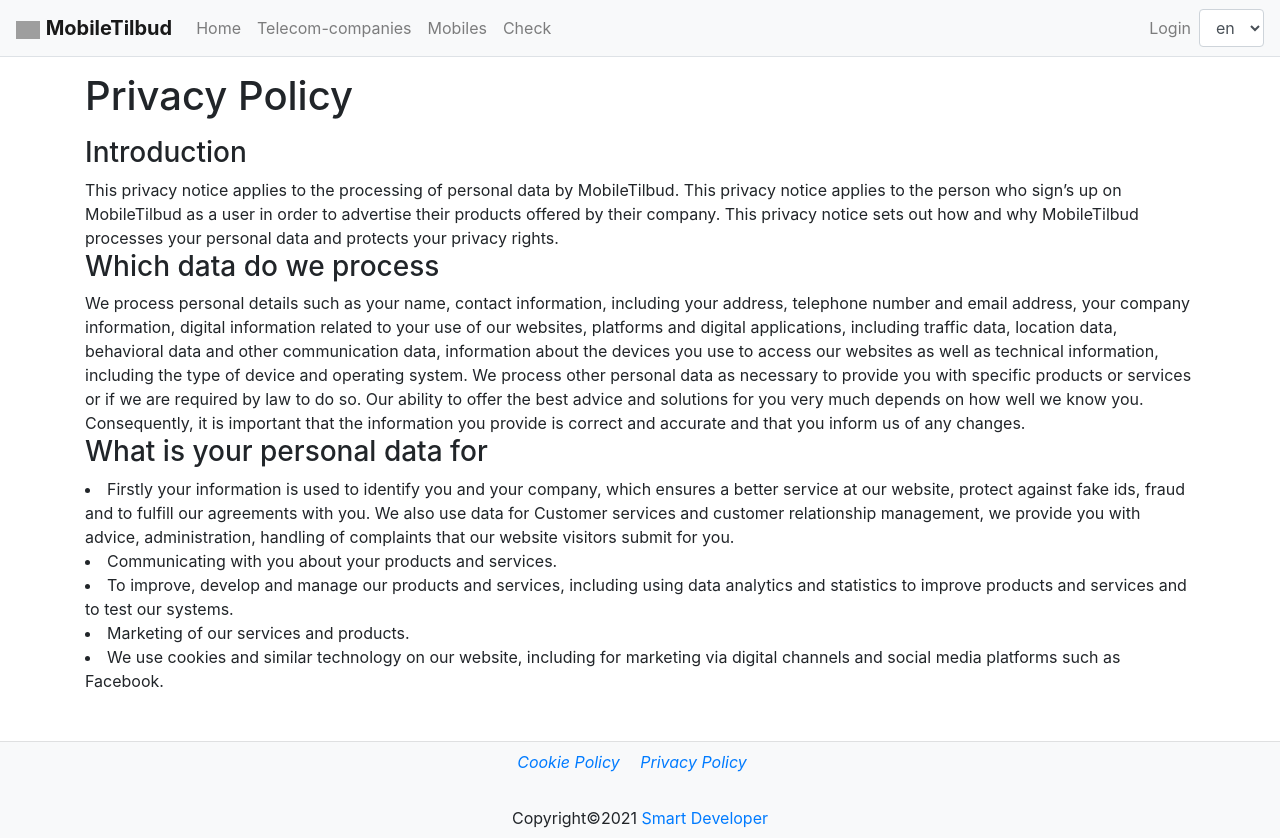
After one commit to faisalakhlaq/mobiletilbud, a Django app: page /privacy-policy/ in a window 1280 px wide. The commit adds this page. Run offline with Django 3.2, Linux system fonts and the light colour scheme; parts of the project's set-up code (start-up, migrations or seed data) failed here and were passed over; some libraries are stand-ins or nearby versions; grey boxes are pictures that could not be loaded.

Commit message:
added privacy policy and more

```diff
--- a/mobiletilbud/urls.py
+++ b/mobiletilbud/urls.py
@@ -2,6 +2,7 @@
 from django.conf.urls.i18n import i18n_patterns
 from django.conf.urls.static import static
 from django.contrib import admin
+from django.contrib.auth import views as auth_views
 from django.contrib.staticfiles.storage import staticfiles_storage
 from django.contrib.sitemaps.views import sitemap
 from django.urls import path, include
@@ -10,6 +11,7 @@
 from django.views.generic.base import RedirectView
 
 from core.views import change_language
+from partners.views import PartnersLoginView
 from .sitemaps import StaticViewSitemap, MobilesSitemap, OffersSitemap
 
 sitemaps = {
@@ -28,9 +30,13 @@
         content_type="text/plain"),),
     path('sitemap.xml', sitemap, {'sitemaps': sitemaps},
         name='django.contrib.sitemaps.views.sitemap'),
+    path('privacy-policy/',
+    TemplateView.as_view(template_name="privacy_policy.html"),
+    name='privacy-policy'),
 ]
 
 urlpatterns += i18n_patterns(
+    path('accounts/login/', PartnersLoginView.as_view(redirect_authenticated_user=True), name='login'),
     path('accounts/', include('django.contrib.auth.urls')),
     path('cookie-policy/',
     TemplateView.as_view(template_name="core/cookie_policy.html"),
--- a/partners/models.py
+++ b/partners/models.py
@@ -7,6 +7,7 @@
 
 User = settings.AUTH_USER_MODEL
 
+# TODO delete the address after deleting the PartnerEmployee
 class PartnerEmployee(models.Model):
     """This is a special user who is representing a company.
     This user will be able to login to a form and add their offers.
@@ -14,7 +15,6 @@
     Partner employee can edit, update, delete and add new
     items only for its company."""
     user                = models.OneToOneField(User, on_delete=models.CASCADE)
-    birth_date          = models.DateField(null=True, blank=True)
     image               = models.ImageField(_("Picture"),
                             upload_to='profile_images/',
                             null=True, blank=True)
@@ -28,6 +28,7 @@
                             related_name='partner_employee',
                             on_delete=models.SET_NULL,
                             blank=True, null=True)
+    activated           = models.BooleanField(_("Activated"), default=False)
 
     class Meta:
         verbose_name = _("Partner Employee")
--- a/partners/urls.py
+++ b/partners/urls.py
@@ -1,14 +1,17 @@
 from django.urls import path
+from django.views.generic import TemplateView
 
-from .views import (PartnersLogin, CreateOfferView,
+from .views import (PartnersLoginView, CreateOfferView,
 PartnersCreateView, PartnersHome, DeleteOfferView, UpdateOfferView)
 
 app_name = 'partners'
 
 urlpatterns = [
     path('create_offer/', CreateOfferView.as_view(), name='create_offer'),
-    path('partners_login/', PartnersLogin.as_view(), name='partners_login'),
+    path('partners_login/', PartnersLoginView.as_view(), name='partners_login'),
     path('partners_signup/', PartnersCreateView.as_view(), name='partners_signup'),
+    path("signup_success/",
+    TemplateView.as_view(template_name="registration/signup_success.html"), name='signup_success'),
     path('partners_home/', PartnersHome.as_view(), name='partners_home'),
     path('<pk>/delete/', DeleteOfferView.as_view(), name='delete_offer'),
     path('<pk>/update/', UpdateOfferView.as_view(), name='update_offer'),
--- a/templates/main_footer.html
+++ b/templates/main_footer.html
@@ -39,7 +39,14 @@
     </a>
   </div> {% endcomment %}
   <!-- Social icons -->
-
+  <div class="pb-4">
+    <a href="{% url 'cookie-policy' %}">
+      <i class="fab fa-codepen mr-3">{% trans 'Cookie Policy' %}</i>
+    </a>
+    <a href="{% url 'privacy-policy' %}">
+      <i class="fab fa-codepen mr-3">{% trans 'Privacy Policy' %}</i>
+    </a>
+  </div>
   <!--Copyright-->
   <div class="footer-copyright py-2">
     {% trans 'Copyright'%}©2021
--- /dev/null
+++ b/templates/privacy_policy.html
@@ -0,0 +1,53 @@
+{% extends "base.html" %}
+{% load static i18n %}
+
+{% block content %}
+<div class='container flex  mt-5'>
+    <h1>{% trans 'Privacy Policy' %}</h1>
+    <p>
+        <h3>Introduction</h3>
+        This privacy notice applies to the processing
+        of personal data by MobileTilbud. This privacy
+        notice applies to the person who sign’s up on
+        MobileTilbud as a user in order to advertise
+        their products offered by their company. This
+        privacy notice sets out how and why MobileTilbud
+        processes your personal data and protects
+        your privacy rights.
+        <h3>Which data do we process</h3>
+        We process personal details such as your name,
+        contact information, including your address,
+        telephone number and email address, your company
+        information, digital information related to your
+        use of our websites, platforms and digital
+        applications, including traffic data, location
+        data, behavioral data and other communication
+        data, information about the devices you use to
+        access our websites as well as technical information,
+        including the type of device and operating system.
+        We process other personal data as necessary to provide
+        you with specific products or services or if we are
+        required by law to do so. Our ability to offer the
+        best advice and solutions for you very much depends
+        on how well we know you. Consequently, it is important
+        that the information you provide is correct and accurate
+        and that you inform us of any changes.
+        <h3>What is your personal data for</h3>
+        <li>Firstly your information is used to identify you and
+        your company, which ensures a better service at our website,
+        protect against fake ids, fraud and to fulfill our
+        agreements with you. We also use data for Customer
+        services and customer relationship management, we provide
+        you with advice, administration, handling of complaints
+        that our website visitors submit for you. </li>
+        <li>Communicating with you about your products and services.</li>
+        <li>To improve, develop and manage our products and services,
+        including using data analytics and statistics to improve
+        products and services and to test our systems. </li>
+        <li>Marketing of our services and products. </li>
+        <li>We use cookies and similar technology on our website,
+        including for marketing via digital channels and social
+        media platforms such as Facebook. </li>
+    </p>
+</div>
+{% endblock %}
--- a/templates/registration/password_reset_confirm.html
+++ b/templates/registration/password_reset_confirm.html
@@ -27,9 +27,9 @@
         </form>
     {% else %}
         <h1>{% trans 'Password reset failed' %}</h1>
-        <p>{% trans 'The password reset link was invalid,
+        <p>{% blocktrans %} 'The password reset link was invalid,
          possibly because it has already been used.
-         Please request a new password reset.' %}</p>
+         Please request a new password reset.{% endblocktrans %}</p>
     {% endif %}
 </div>
 {% endblock %}
```
Also changed, not shown: partners/forms.py (+3 -14 lines), partners/views.py (+38 -10 lines), templates/partners/signup.html (deleted, +0 -82 lines), templates/registration/login.html (+8 -8 lines), templates/registration/signup.html (added, +161 -0 lines), templates/registration/signup_success.html (added, +14 -0 lines), partners/migrations/0001_initial.py, 1 other file.
